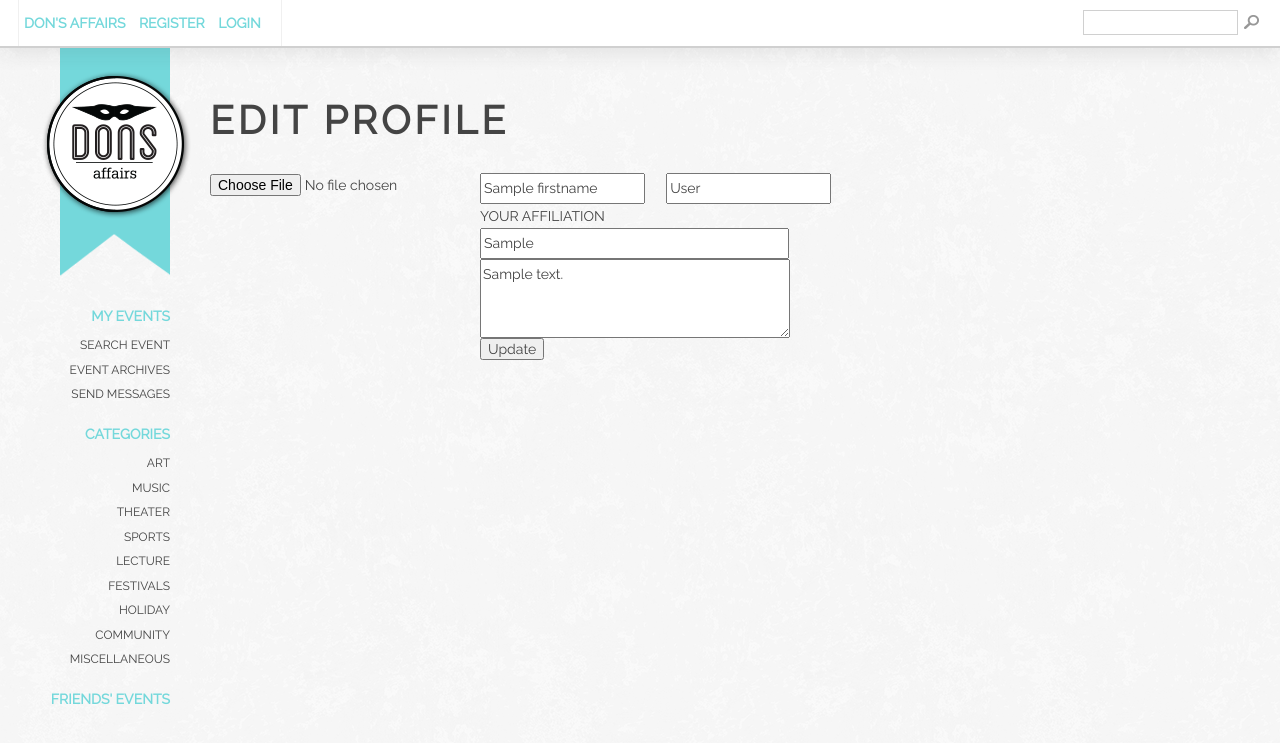
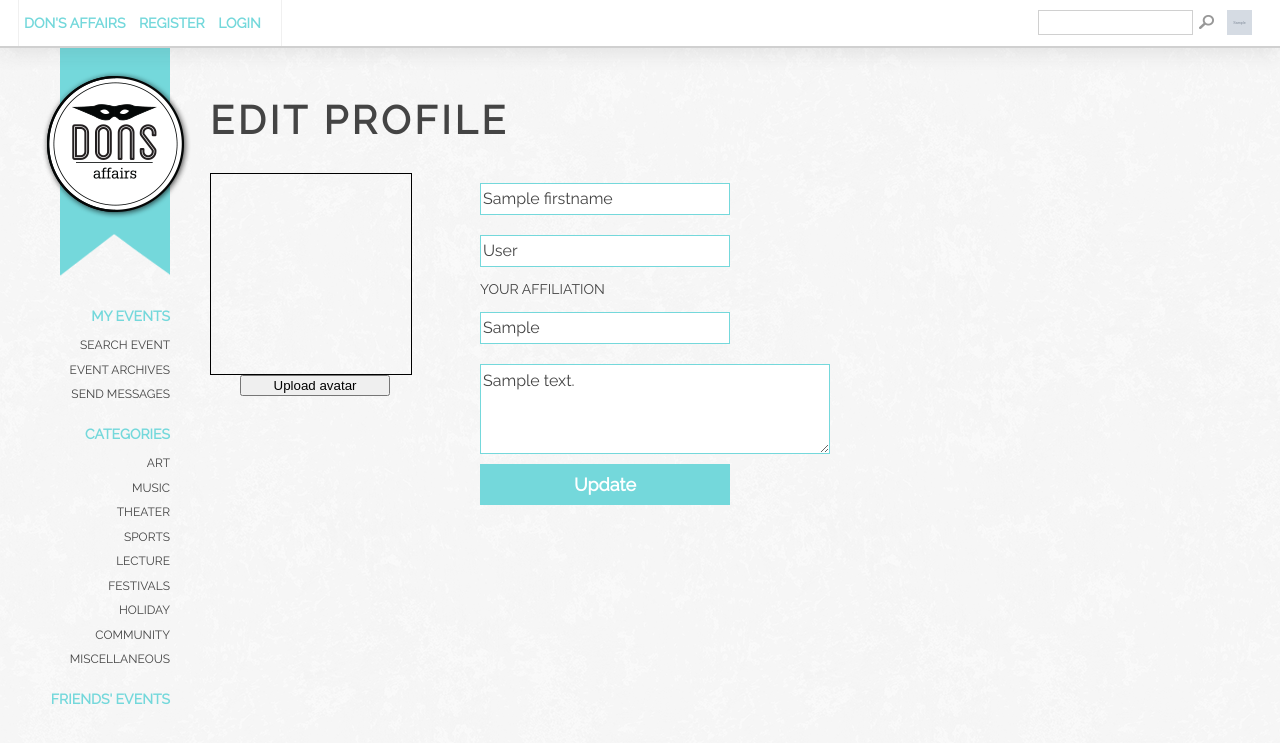
Before and after one commit to karuto/usfevent, a Django app: template templates/accounts/edit_profile.html in a window 1280 px wide. Shown: the top 743 px of the page. Run offline with Django 3.2, Linux system fonts and the light colour scheme; the template is opened without the code that fills it: most values are stand-ins (such as "Sample title", 1, 10 or a date in 2020); grey boxes marked "Sample" are stand-in pictures; some libraries are stand-ins or nearby versions.

Commit message:
Base and whatever

```diff
--- a/templates/accounts/edit_profile.html
+++ b/templates/accounts/edit_profile.html
@@ -13,22 +13,31 @@
 
 
 <div class="main-item-block">
-<input type="file" name="picture"/>
+	<div id="preview">
+         <img id="imghead" src=''>
+	</div>
+	 <div style="position:relative;">
+		<button id="browzer_button"
+		style="position:absolute; margin-left:30px; width:150px;"/>Upload avatar</button>
+		<input type="file" name="picture" style="opacity:0; z-index:1;"
+		 onchange="document.getElementById('browzer_button').value =
+		 this.value;previewImage(this);" />
+	 </div>
 </div>
 
 <div class="entry-content-block">
-<input type="text" id="id_firstname" name="firstname" placeholder=" FIRSTNAME " maxlength="100" size="20" value="{{u.firstname}}"/>
+<input class="form-field-regular" type="text" id="id_firstname" name="firstname" placeholder=" FIRSTNAME " maxlength="100" size="20" value="{{u.firstname}}"/>
 &emsp;
-<input type="text" id="id_lastname" name="lastname" placeholder=" LASTNAME " maxlength="100" size="20" value="{{u.lastname}}"/>
+<input class="form-field-regular" type="text" id="id_lastname" name="lastname" placeholder=" LASTNAME " maxlength="100" size="20" value="{{u.lastname}}"/>
 <br>
 <label for="id_aff_stu">YOUR AFFILIATION</label>
 <br>
-<input type="text" id="id_affmsg" name="affmsg" placeholder=" AFFILIATION MESSAGE (IF YOU HAVE ONE) " maxlength="200" size="40"  value="{{u.affiliation_msg}}"/>
+<input class="form-field-regular" type="text" id="id_affmsg" name="affmsg" placeholder=" AFFILIATION MESSAGE (IF YOU HAVE ONE) " maxlength="200" size="40"  value="{{u.affiliation_msg}}"/>
 <br>
-<textarea type="text" id="id_bio" name="bio" rows="3" cols="40" maxlength="500" placeholder="WRITE A SHORT BIO FOR YOURSELF">{{u.bio}}</textarea>
+<textarea class="form-textarea-regular" type="text" id="id_bio" name="bio" rows="3" cols="40" maxlength="500" placeholder="WRITE A SHORT BIO FOR YOURSELF">{{u.bio}}</textarea>
 <br>
 
-<input type="submit" value="Update"/>
+<input class="form-button-regular" type="submit" value="Update"/>
 <br><br>
 </form>
 </div>
--- a/templates/base.html
+++ b/templates/base.html
@@ -29,9 +29,23 @@
         <li class="external-item"><a href="{%url accounts.views.register %}">Register</a></li>
         <li class="external-item"><a href="{%url accounts.views.login %}">Login</a></li>
         {% endif %}
+        </nav>
+
+<style>
+.global-item {
+  display: inline;
+  float: right;
+}
+</style>
+
+
+        <li class="global-item"><a href="/">
+        <img class="user-avatar-mini" style="width: 25px; height:25px; margin:10px;"
+         src="/webhost_media/{{ u.avatar }}"/>
+        </a></li>
 
         {% if request.user.is_authenticated %}
-	    <li class="external-item"><a href="/notification/msg_box">Message Unread:<b style="backgroud-color:red;" id = "msg_new_number">{{msg_unread}}</b> </a></li>
+	    <li class="global-item" style="width: 25px; height:25px; margin:10px; background-color:red;" ><a href="/notification/msg_box"><b class="aligncenter" style="color:white" id = "msg_new_number">{{msg_unread}}</b></a></li>
 
 	    <script>
 		function myFunction(){
@@ -42,7 +56,8 @@
 		</script>
 
         {% endif %}
-        </nav>
+
+
 
         <form role="search" method="get" id="searchform" action="/events/search">
           <input id="searchform-text" type="text" value="{{request.session.query_session}}" name="query" id="query" />
```
